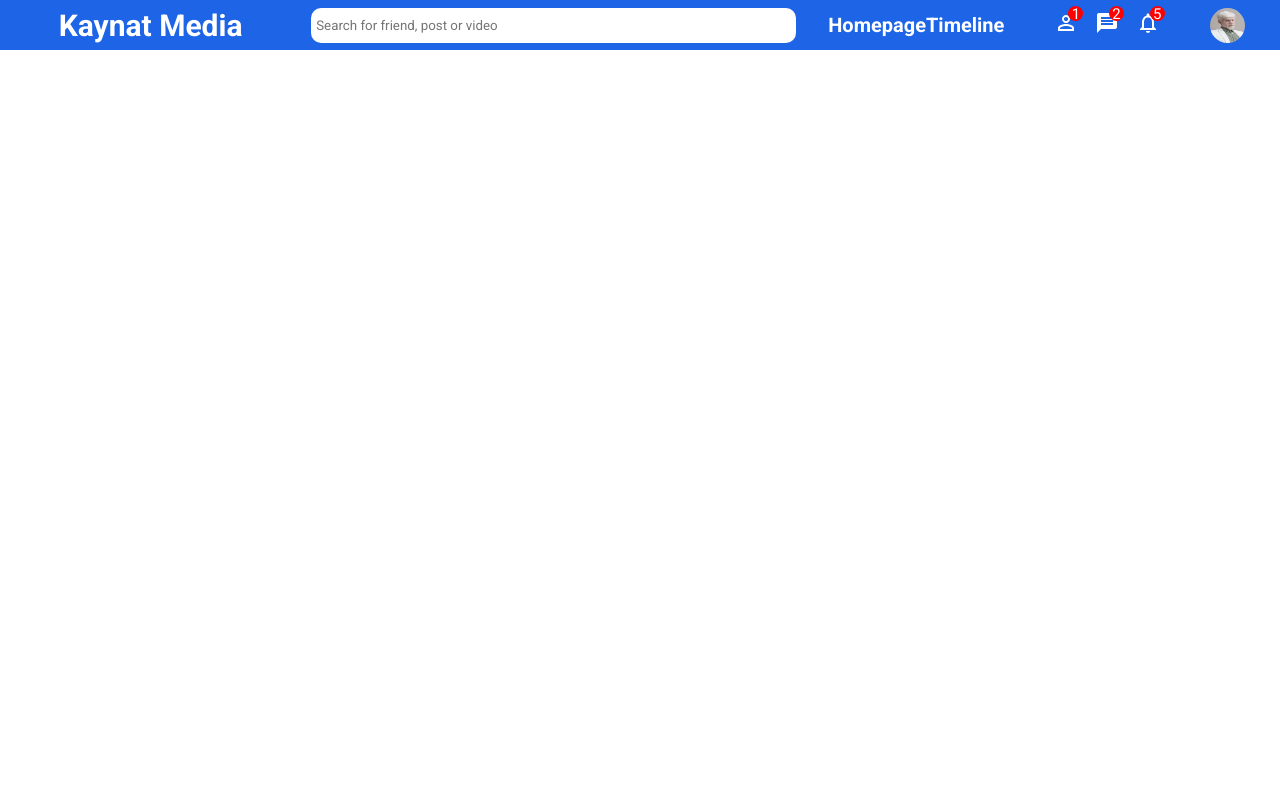
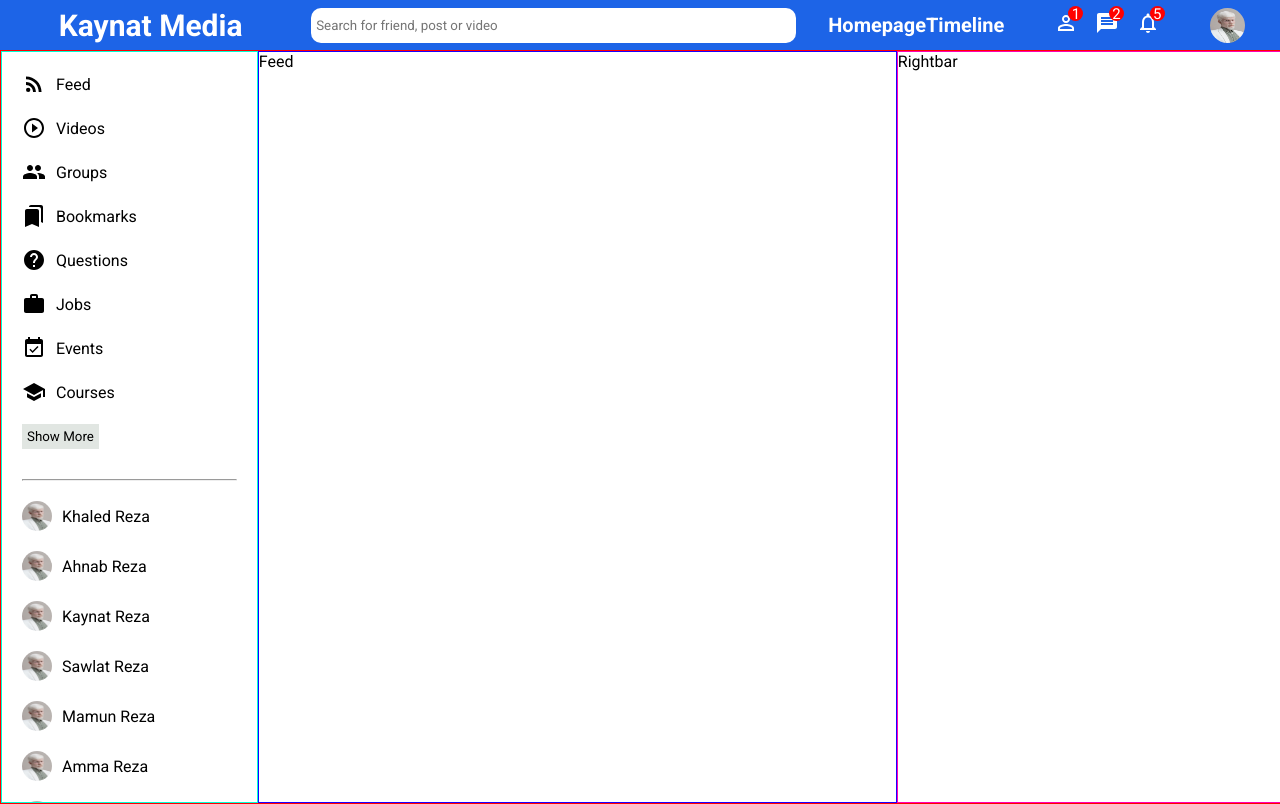
Before and after one commit to khaledtudce/socialmediakhaled2022_frontend, a React (Create React App) app: page / in a window 1280 px wide. Built offline with nearby package versions, Linux system fonts and the light colour scheme.

Commit message:
added Leftbar UI design, separated view by Leftbar, Feed and Rightbar

```diff
--- /dev/null
+++ b/src/components/feed/Feed.jsx
@@ -0,0 +1,7 @@
+import "./feed.css";
+
+const Feed = () => {
+  return <div className="feedContainer">Feed</div>;
+};
+
+export default Feed;
--- /dev/null
+++ b/src/components/feed/feed.css
@@ -0,0 +1,4 @@
+.feedContainer{
+    flex: 5;
+    border: 1px solid rgb(25, 0, 255);
+}
--- /dev/null
+++ b/src/components/leftbar/Leftbar.jsx
@@ -0,0 +1,123 @@
+import {
+  RssFeed,
+  PlayCircleOutline,
+  Group,
+  Bookmarks,
+  Help,
+  Work,
+  EventAvailable,
+  School,
+} from "@material-ui/icons";
+import "./leftbar.css";
+
+const Leftbar = () => {
+  return (
+    <div className="leftContainer">
+      <div className="leftWrapper">
+        <div className="leftbarEventList">
+          <div className="leftbarEventItem">
+            <RssFeed />
+            <span className="leftbarEventItemText">Feed</span>
+          </div>
+          <div className="leftbarEventItem">
+            <PlayCircleOutline />
+            <span className="leftbarEventItemText">Videos</span>
+          </div>
+          <div className="leftbarEventItem">
+            <Group />
+            <span className="leftbarEventItemText">Groups</span>
+          </div>
+          <div className="leftbarEventItem">
+            <Bookmarks />
+            <span className="leftbarEventItemText">Bookmarks</span>
+          </div>
+          <div className="leftbarEventItem">
+            <Help />
+            <span className="leftbarEventItemText">Questions</span>
+          </div>
+          <div className="leftbarEventItem">
+            <Work />
+            <span className="leftbarEventItemText">Jobs</span>
+          </div>
+          <div className="leftbarEventItem">
+            <EventAvailable />
+            <span className="leftbarEventItemText">Events</span>
+          </div>
+          <div className="leftbarEventItem">
+            <School />
+            <span className="leftbarEventItemText">Courses</span>
+          </div>
+          <button className="showMoreButton">Show More</button>
+          <hr className="leftSidebarHr" />
+        </div>
+        <div className="leftbarFriendList">
+          <img
+            className="leftabarFriendImg"
+            src="/assets/person/2.jpeg"
+            alt=""
+          />
+          <span className="leftbarFriendItemText">Khaled Reza</span>
+        </div>
+        <div className="leftbarFriendList">
+          <img
+            className="leftabarFriendImg"
+            src="/assets/person/2.jpeg"
+            alt=""
+          />
+          <span className="leftbarFriendItemText">Ahnab Reza</span>
+        </div>
+
+        <div className="leftbarFriendList">
+          <img
+            className="leftabarFriendImg"
+            src="/assets/person/2.jpeg"
+            alt=""
+          />
+          <span className="leftbarFriendItemText">Kaynat Reza</span>
+        </div>
+        <div className="leftbarFriendList">
+          <img
+            className="leftabarFriendImg"
+            src="/assets/person/2.jpeg"
+            alt=""
+          />
+          <span className="leftbarFriendItemText">Sawlat Reza</span>
+        </div>
+        <div className="leftbarFriendList">
+          <img
+            className="leftabarFriendImg"
+            src="/assets/person/2.jpeg"
+            alt=""
+          />
+          <span className="leftbarFriendItemText">Mamun Reza</span>
+        </div>
+        <div className="leftbarFriendList">
+          <img
+            className="leftabarFriendImg"
+            src="/assets/person/2.jpeg"
+            alt=""
+          />
+          <span className="leftbarFriendItemText">Amma Reza</span>
+        </div>
+        <div className="leftbarFriendList">
+          <img
+            className="leftabarFriendImg"
+            src="/assets/person/2.jpeg"
+            alt=""
+          />
+          <span className="leftbarFriendItemText">Sabrina Reza</span>
+        </div>
+        <div className="leftbarFriendList">
+          <img
+            className="leftabarFriendImg"
+            src="/assets/person/2.jpeg"
+            alt=""
+          />
+          <span className="leftbarFriendItemText">Shirin Reza</span>
+        </div>
+      </div>
+    </div>
+  );
+};
+
+export default Leftbar;
--- /dev/null
+++ b/src/components/leftbar/leftbar.css
@@ -0,0 +1,52 @@
+.leftContainer{
+    flex: 2;
+    height: calc(100vh - 50px);
+    border: 1px solid rgb(0, 255, 213);
+    overflow-y: scroll;
+    position: sticky;
+}
+::-webkit-scrollbar{
+    width: 10px;
+}
+::-webkit-scrollbar-track{
+    background-color: #f1f1f1;
+}
+::-webkit-scrollbar-thumb{
+    background-color: #5d615e;
+}
+.leftWrapper{
+    display: flex;
+    flex-direction: column;
+}
+.leftbarEventList{}
+.leftbarEventItem{
+    margin: 20px;
+    display: flex;
+    align-items: center;
+}
+.leftbarEventItemText{
+    margin-left: 10px;
+}
+.showMoreButton{
+    margin: 0 0 20px 20px;
+    border-style: none;
+    background-color: rgb(225, 230, 226);
+    padding: 5px;
+}
+.leftSidebarHr{
+    margin: 10px 20px;
+}
+.leftbarFriendList{
+    display: flex;
+    align-items: center;
+    margin: 10px;
+}
+.leftabarFriendImg{
+    height: 30px;
+    width: 30px;
+    border-radius: 50%;
+    margin-left: 10px;
+}
+.leftbarFriendItemText{
+    margin-left: 10px;
+}
--- /dev/null
+++ b/src/components/rightbar/Rightbar.jsx
@@ -0,0 +1,7 @@
+import "./rightbar.css";
+
+const Rightbar = () => {
+  return <div className="rightbarContainer">Rightbar</div>;
+};
+
+export default Rightbar;
--- /dev/null
+++ b/src/components/rightbar/rightbar.css
@@ -0,0 +1,4 @@
+.rightbarContainer{
+    flex: 3;
+    border: 1px solid rgb(255, 0, 179);
+}
--- a/src/pages/home/Home.jsx
+++ b/src/pages/home/Home.jsx
@@ -1,11 +1,19 @@
+import Feed from "../../components/feed/Feed";
+import Leftbar from "../../components/leftbar/Leftbar";
+import Rightbar from "../../components/rightbar/Rightbar";
 import Topbar from "../../components/topbar/Topbar";
 import "./home.css";
 
 const Home = () => {
   return (
-    <div>
+    <>
       <Topbar />
-    </div>
+      <div className="homeContainer">
+        <Leftbar />
+        <Feed />
+        <Rightbar />
+      </div>
+    </>
   );
 };
 
--- a/src/pages/home/home.css
+++ b/src/pages/home/home.css
@@ -0,0 +1,5 @@
+.homeContainer{
+    display: flex;
+    width: 100%;
+    border: 1px solid red;
+}
```
Also changed, not shown: facebook_design/HomePage.jpg (deleted).
